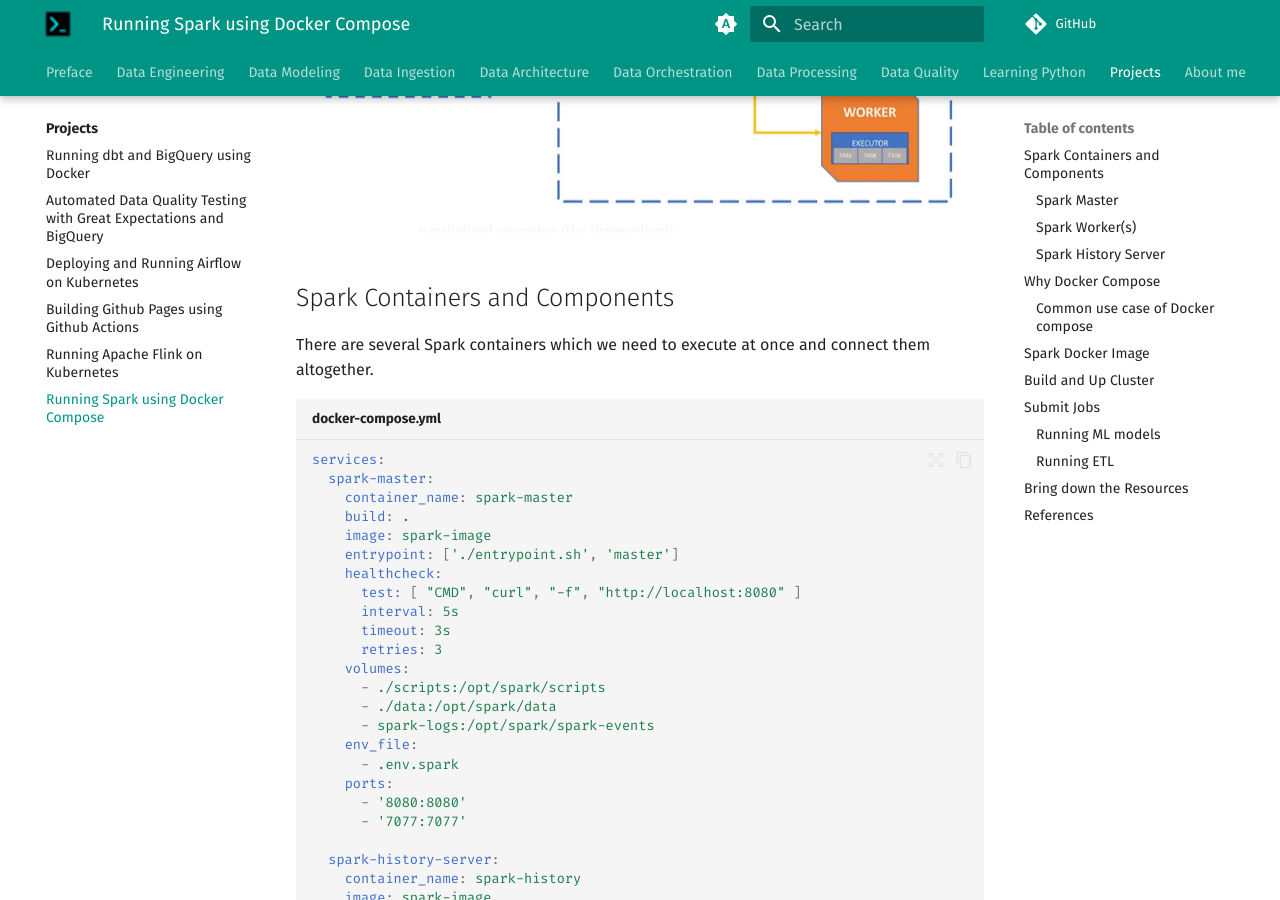
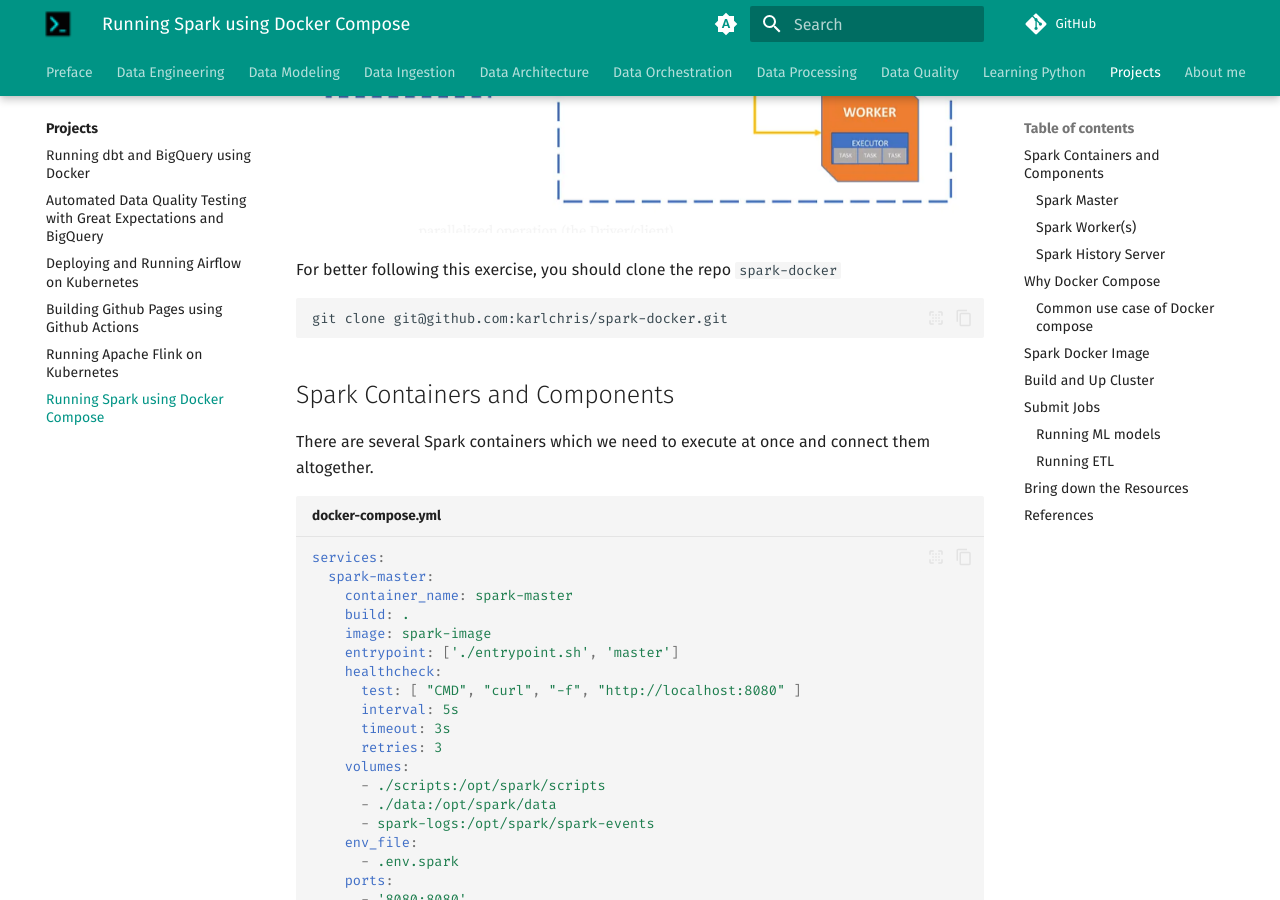
Before and after one commit to karlchris/data-engineering, an MkDocs documentation site: the page built from docs/projects/spark-docker.md, in a window 1280 px wide and 900 px high, scrolled down 485 px. Built offline with MkDocs 1.6.1 and Material for MkDocs 9.7.7, drawn with Linux system fonts in a browser that asks for light colours; comment, search, counter and statistics services are not loaded.

Commit message:
add spark-docker

````diff
--- a/docs/projects/spark-docker.md
+++ b/docs/projects/spark-docker.md
@@ -1,6 +1,12 @@
 # Running Spark using Docker Compose
 
 ![spark-docker-diagram](pics/spark-docker-diagram.png)
+
+For better following this exercise, you should clone the repo `spark-docker`
+
+```bash
+git clone git@github.com:karlchris/spark-docker.git
+```
 
 ## Spark Containers and Components
 
````
